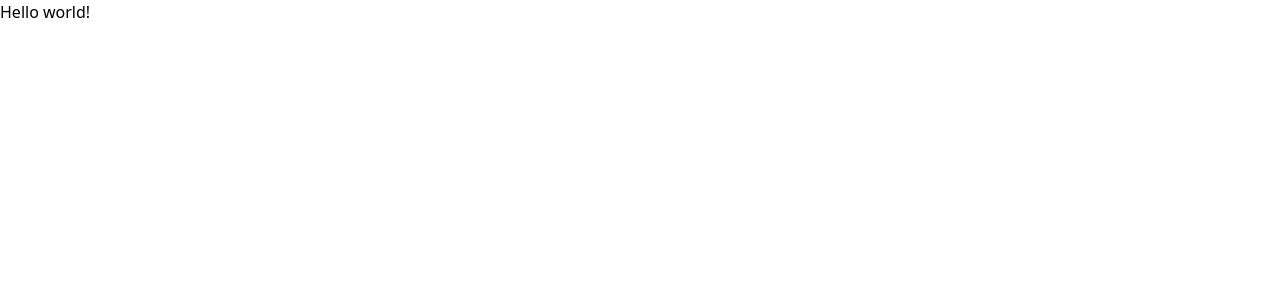
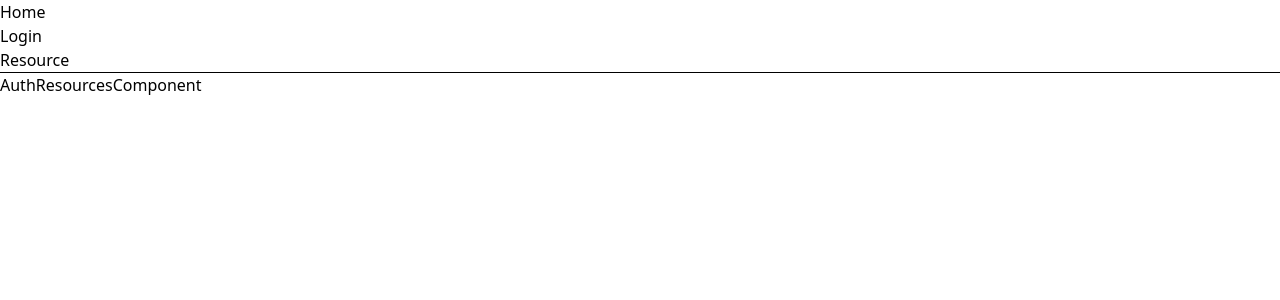
Before and after one commit to aleks1303/dec-2025_react_lessons, a React (Vite) app: page /auth/resources in a window 1280 px wide. Shown: the top 300 px of the page. Built offline with nearby package versions, Linux system fonts and the light colour scheme.

Commit message:
authentication

```diff
--- /dev/null
+++ b/src/components/auth-resource-component/AuthResourcesComponent.tsx
@@ -0,0 +1,11 @@
+
+
+const AuthResourcesComponent = () => {
+    return (
+        <div>
+            AuthResourcesComponent
+        </div>
+    );
+};
+
+export default AuthResourcesComponent;
--- /dev/null
+++ b/src/components/login-component/LoginComponent.tsx
@@ -0,0 +1,11 @@
+
+
+const LoginComponent = () => {
+    return (
+        <div>
+
+        </div>
+    );
+};
+
+export default LoginComponent;
--- /dev/null
+++ b/src/components/menu-component/MenuComponent.tsx
@@ -0,0 +1,16 @@
+import {Link} from "react-router-dom";
+
+
+const MenuComponent = () => {
+    return (
+        <>
+            <ul>
+                <li><Link to={'/'}>Home</Link></li>
+                <li><Link to={'/login'}>Login</Link></li>
+                <li><Link to={'/auth/resources'}>Resource</Link></li>
+            </ul>
+        </>
+    );
+};
+
+export default MenuComponent;
--- /dev/null
+++ b/src/layouts/MainLayout.tsx
@@ -0,0 +1,15 @@
+import {Outlet} from "react-router-dom";
+import MenuComponent from "../components/menu-component/MenuComponent.tsx";
+
+
+const MainLayout = () => {
+    return (
+        <div>
+            <MenuComponent/>
+            <hr/>
+            <Outlet/>
+        </div>
+    );
+};
+
+export default MainLayout;
--- a/src/main.tsx
+++ b/src/main.tsx
@@ -1,5 +1,6 @@
 import {createRoot} from 'react-dom/client'
 import './index.css'
-import App from "./App.tsx";
+import {RouterProvider} from "react-router-dom";
+import {router} from "./router/router.tsx";
 
-createRoot(document.getElementById('root')!).render(<App/>)
+createRoot(document.getElementById('root')!).render(<RouterProvider router={router}/>)
--- /dev/null
+++ b/src/pages/AuthResourcesPage.tsx
@@ -0,0 +1,12 @@
+import AuthResourcesComponent from "../components/auth-resource-component/AuthResourcesComponent.tsx";
+
+
+const AuthResourcesPage = () => {
+    return (
+        <div>
+            <AuthResourcesComponent/>
+        </div>
+    );
+};
+
+export default AuthResourcesPage;
--- /dev/null
+++ b/src/pages/HomePages.tsx
@@ -0,0 +1,11 @@
+
+
+const HomePages = () => {
+    return (
+        <div>
+            HomePages
+        </div>
+    );
+};
+
+export default HomePages;
--- /dev/null
+++ b/src/pages/LoginPage.tsx
@@ -0,0 +1,12 @@
+
+import LoginComponent from "../components/login-component/LoginComponent.tsx";
+
+const LoginPage = () => {
+    return (
+        <div>
+            <LoginComponent/>
+        </div>
+    );
+};
+
+export default LoginPage;
--- /dev/null
+++ b/src/router/router.tsx
@@ -0,0 +1,16 @@
+import {createBrowserRouter} from "react-router-dom";
+import MainLayout from "../layouts/MainLayout.tsx";
+import HomePages from "../pages/HomePages.tsx";
+import LoginPage from "../pages/LoginPage.tsx";
+import AuthResourcesPage from "../pages/AuthResourcesPage.tsx";
+
+const router = createBrowserRouter([
+    {path: '/', element: <MainLayout/>, children: [
+            {index:true, element: <HomePages/>},
+            {path: '/login', element: <LoginPage/>},
+            {path: '/auth/resources', element: <AuthResourcesPage/>}
+        ]}
+])
+export {
+    router
+}
```
Also changed, not shown: src/models/IUser.ts (added), src/services/api.service.tsx (added).
